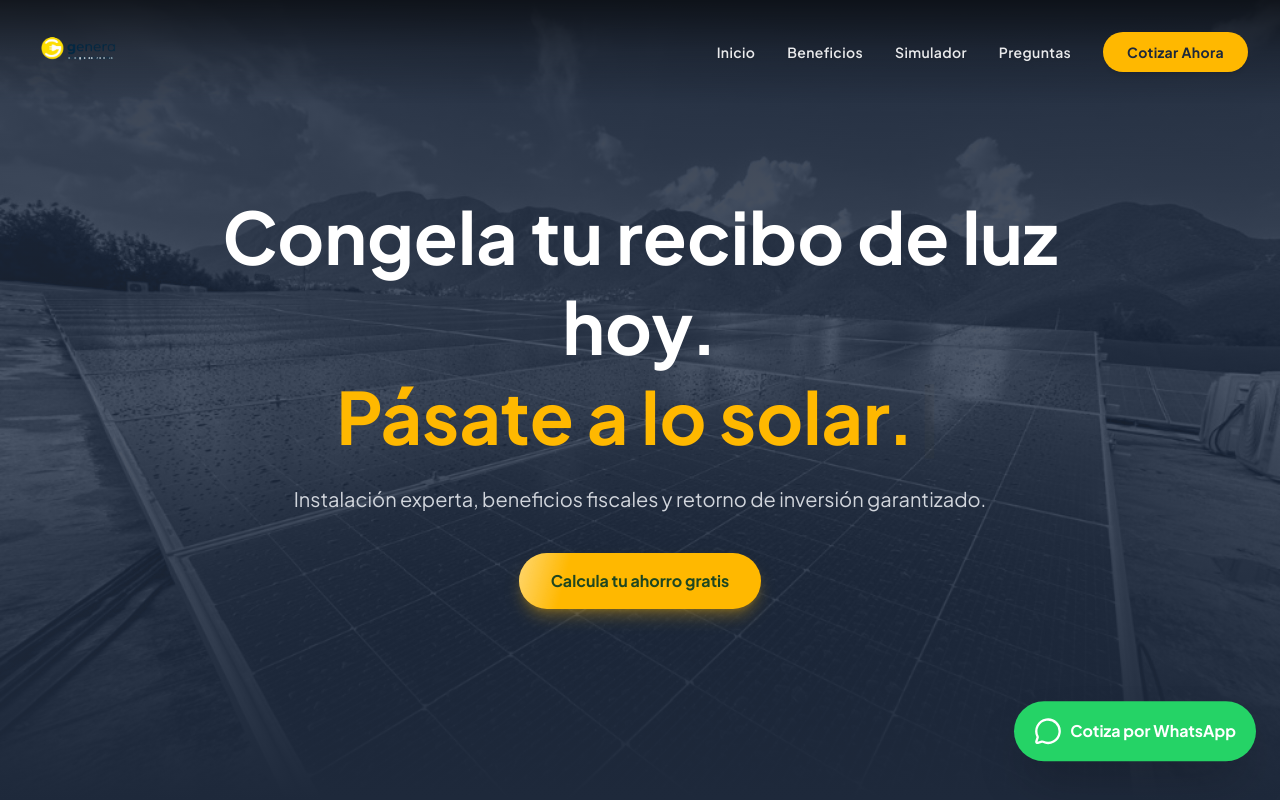
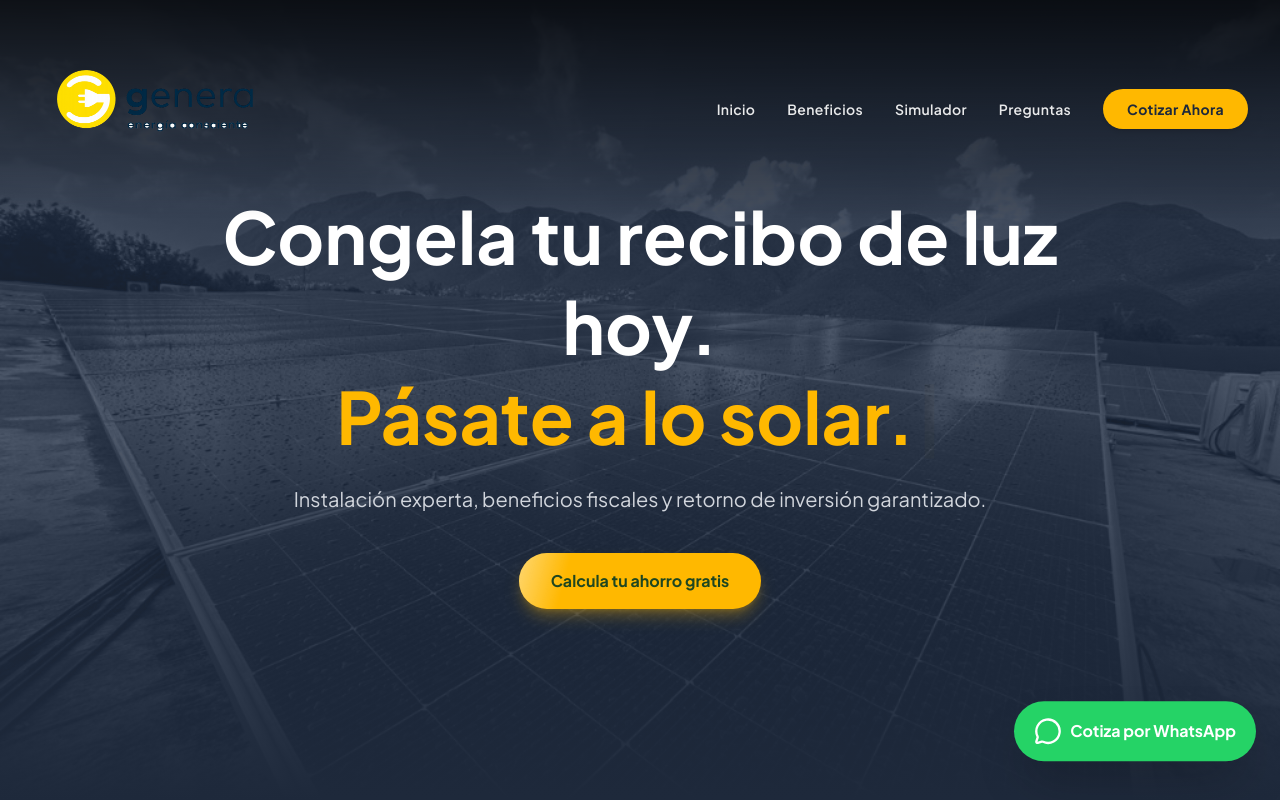
Before and after one commit to iramirezftg/genera-mexico, a Next.js app: page / in a window 1280 px wide. Shown: the top 800 px of the page. Built offline with nearby package versions, Linux system fonts and the light colour scheme.

Commit message:
feat: logo header más grande y prominente

```diff
--- a/src/components/Header.tsx
+++ b/src/components/Header.tsx
@@ -27,8 +27,8 @@ export default function Header() {
     <header
       className={`fixed top-0 w-full z-50 transition-all duration-300 ${
         isScrolled
-          ? 'bg-white/95 backdrop-blur-md shadow-sm py-3'
-          : 'bg-gradient-to-b from-black/60 via-black/20 to-transparent py-5'
+          ? 'bg-white/95 backdrop-blur-md shadow-sm py-4'
+          : 'bg-gradient-to-b from-black/70 via-black/30 to-transparent py-6'
       }`}
     >
       <div className="max-w-7xl mx-auto px-4 sm:px-6 lg:px-8">
@@ -39,10 +39,10 @@ export default function Header() {
             <Image
               src="/logo-genera.png"
               alt="Genera México — Energía Consciente"
-              width={180}
-              height={54}
-              className={`w-auto object-contain transition-all duration-300 ${
-                isScrolled ? 'h-12 md:h-14' : 'h-14 md:h-16'
+              width={320}
+              height={96}
+              className={`h-auto object-contain transition-all duration-300 ${
+                isScrolled ? 'w-36 md:w-48' : 'w-44 md:w-64'
               }`}
               priority
             />
```
